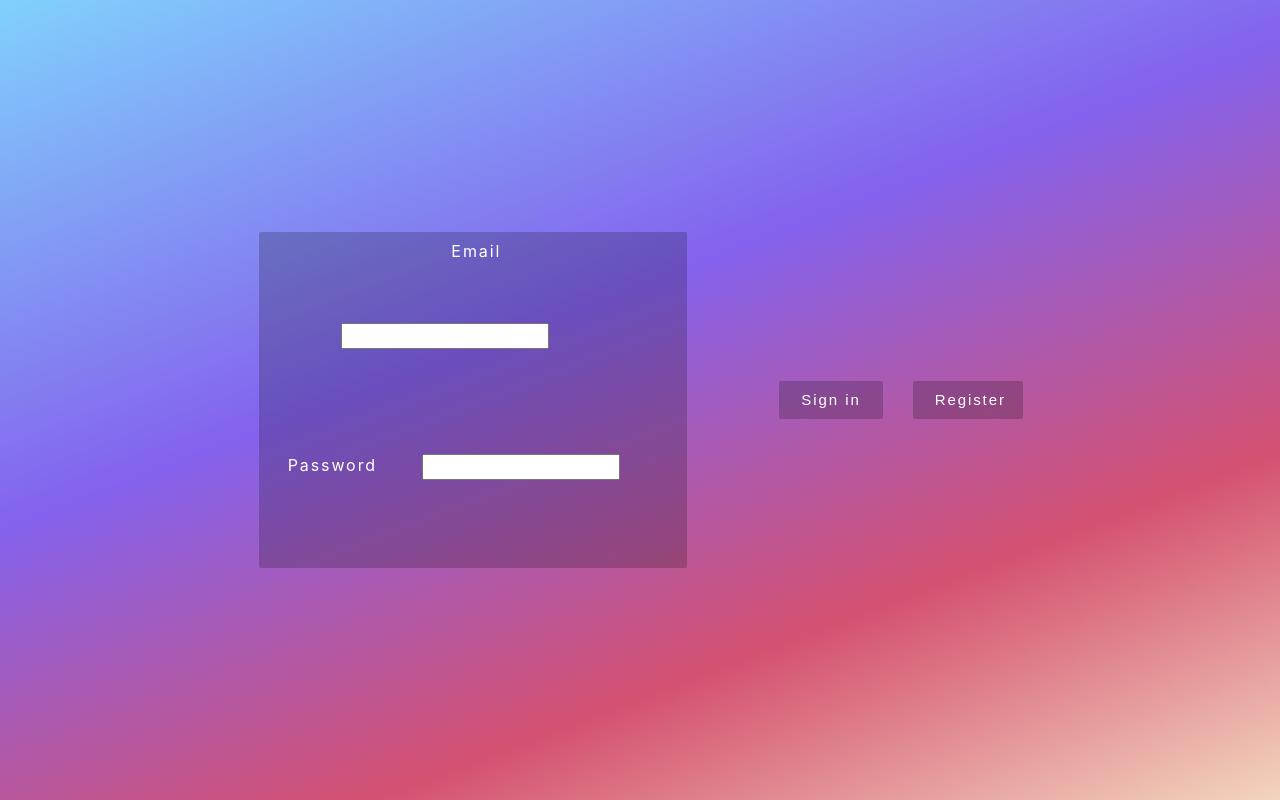
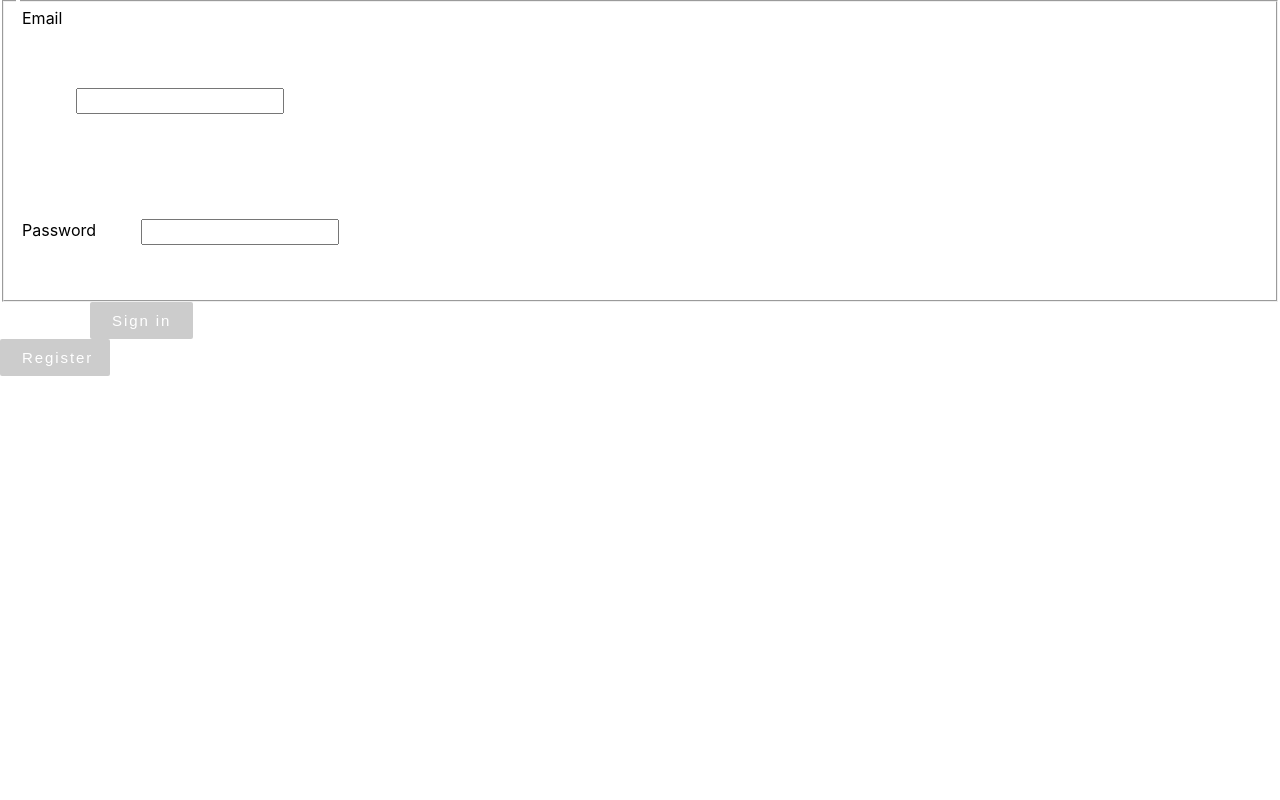
Before and after one commit to TeetSimson/FuturFolio., a React (Create React App) app in the folder FuturFolio_FrontEnd/futurfolio/: page / in a window 1280 px wide. Built offline with nearby package versions, Linux system fonts and the light colour scheme.

Commit message:
Made name changes for accompanying css file

```diff
--- a/FuturFolio_FrontEnd/futurfolio/src/Components/Signin/Signin.js
+++ b/FuturFolio_FrontEnd/futurfolio/src/Components/Signin/Signin.js
@@ -68,12 +68,12 @@ class Signin extends React.Component {
         return(
             <article>
                 <main>
-                    <div className="Window">
-                        <fieldset id="sign_up" className="Form">
+                    <div className="SigninWindow">
+                        <fieldset id="sign_up" className="SigninForm">
                             <legend className="CaptionLabel">
                             </legend>
                             <div>
-                                <label className="Label" htmlFor="email-address">
+                                <label className="emailLabel" htmlFor="email-address">
                                     Email
                                 </label>
                                 <input className="Email"
@@ -84,7 +84,7 @@ class Signin extends React.Component {
                                 />
                             </div>
                             <div>
-                                <label className="Label" htmlFor="password">
+                                <label className="passwordLabel" htmlFor="password">
                                     Password
                                 </label>
                                 <input className="Password"
```
